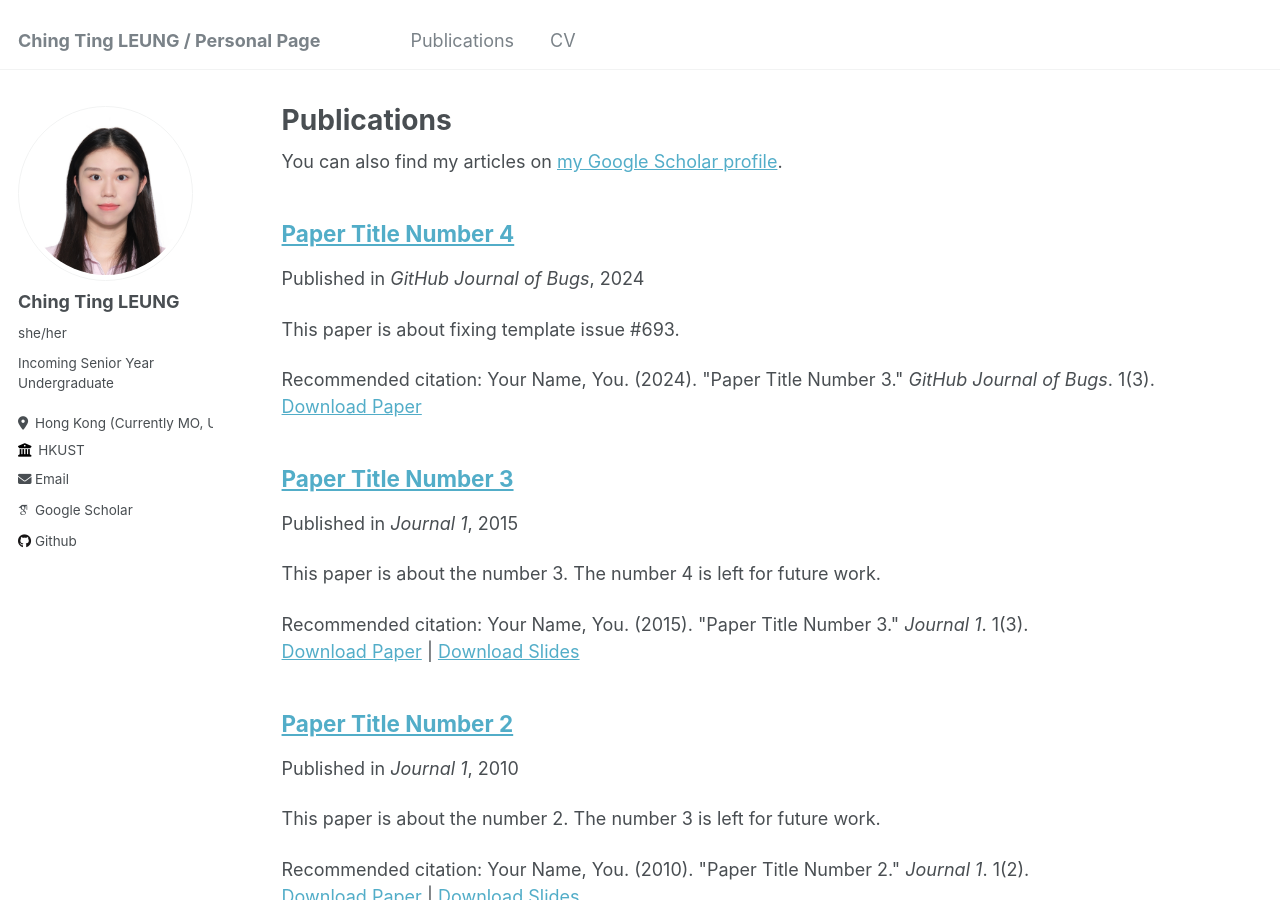
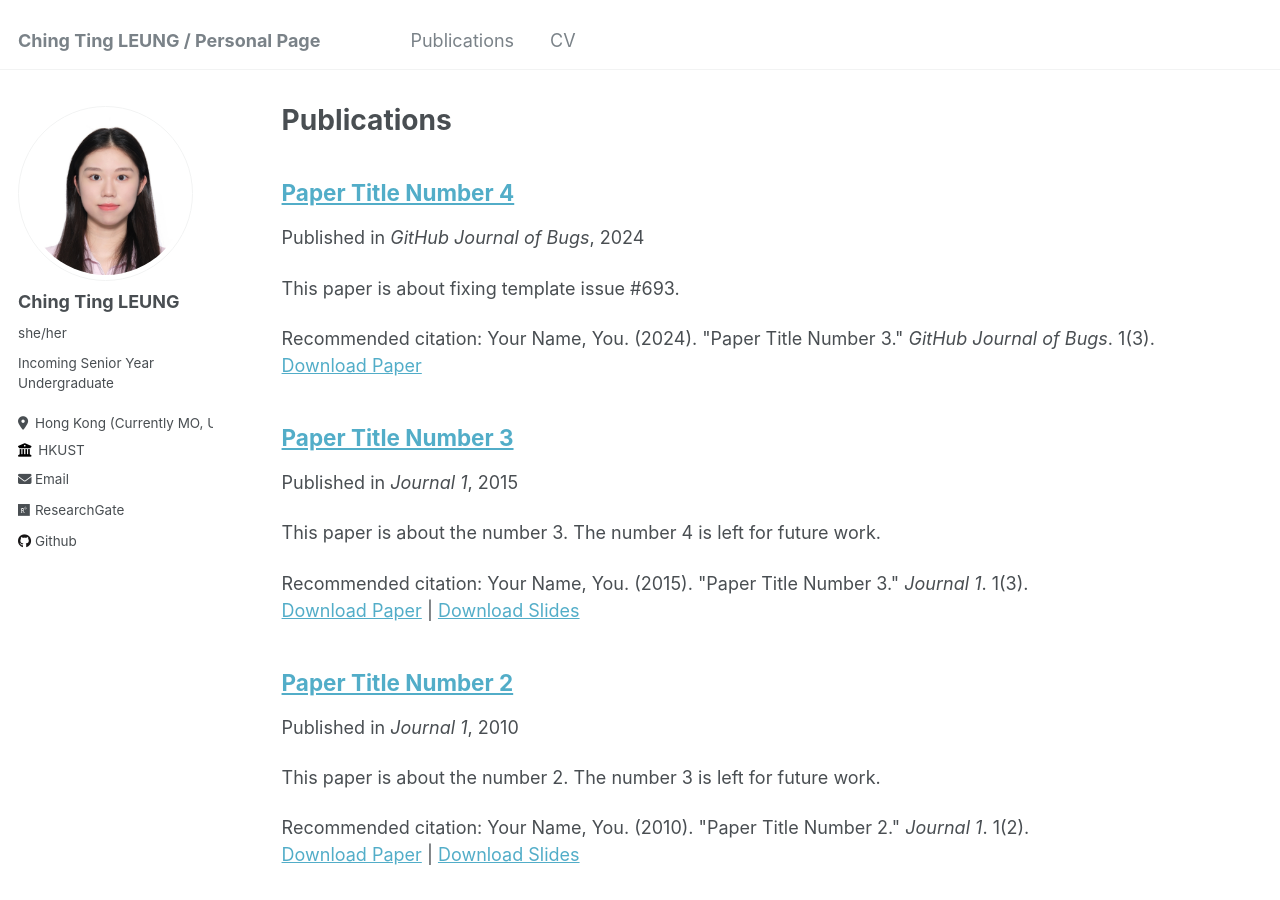
Before and after one commit to ting2025/ting2025.github.io, a Jekyll site: the page built from _pages/publications.md, in a window 1280 px wide and 900 px high. Built offline with Jekyll 4.4.1, drawn with Linux system fonts in a browser that asks for light colours; some web fonts are replaced; part of the change alters nothing that is shown.

Commit message:
Update _config.yml

```diff
--- a/_config.yml
+++ b/_config.yml
@@ -32,18 +32,18 @@ author:
 
   # Academic websites
   arxiv            : # URL - Update with the correct link to your profile
-  googlescholar    : "https://www.researchgate.net/profile/Ching-Ting-Leung"
+  googlescholar    : #"https://www.researchgate.net/profile/Ching-Ting-Leung"
   impactstory      : # URL
   orcid            : #"http://orcid.org/yourorcidurl"
   semantic         : # URL
   pubmed           : #"https://www.ncbi.nlm.nih.gov/pubmed/?term=john+snow"
-  researchgate     : # URL
+  researchgate     : "https://www.researchgate.net/profile/Ching-Ting-Leung"
 
   # Repositories and software development
   bitbucket        : # Username - Update with your username on the site
   codepen          : # Username
   dribbble         : # Username
-  github           : "academicpages"
+  github           : "ting2025"
   kaggle           : # Username
   stackoverflow    : # User number or user number and name (i.e., use "1" or "1/jeff-atwood")
 
```
